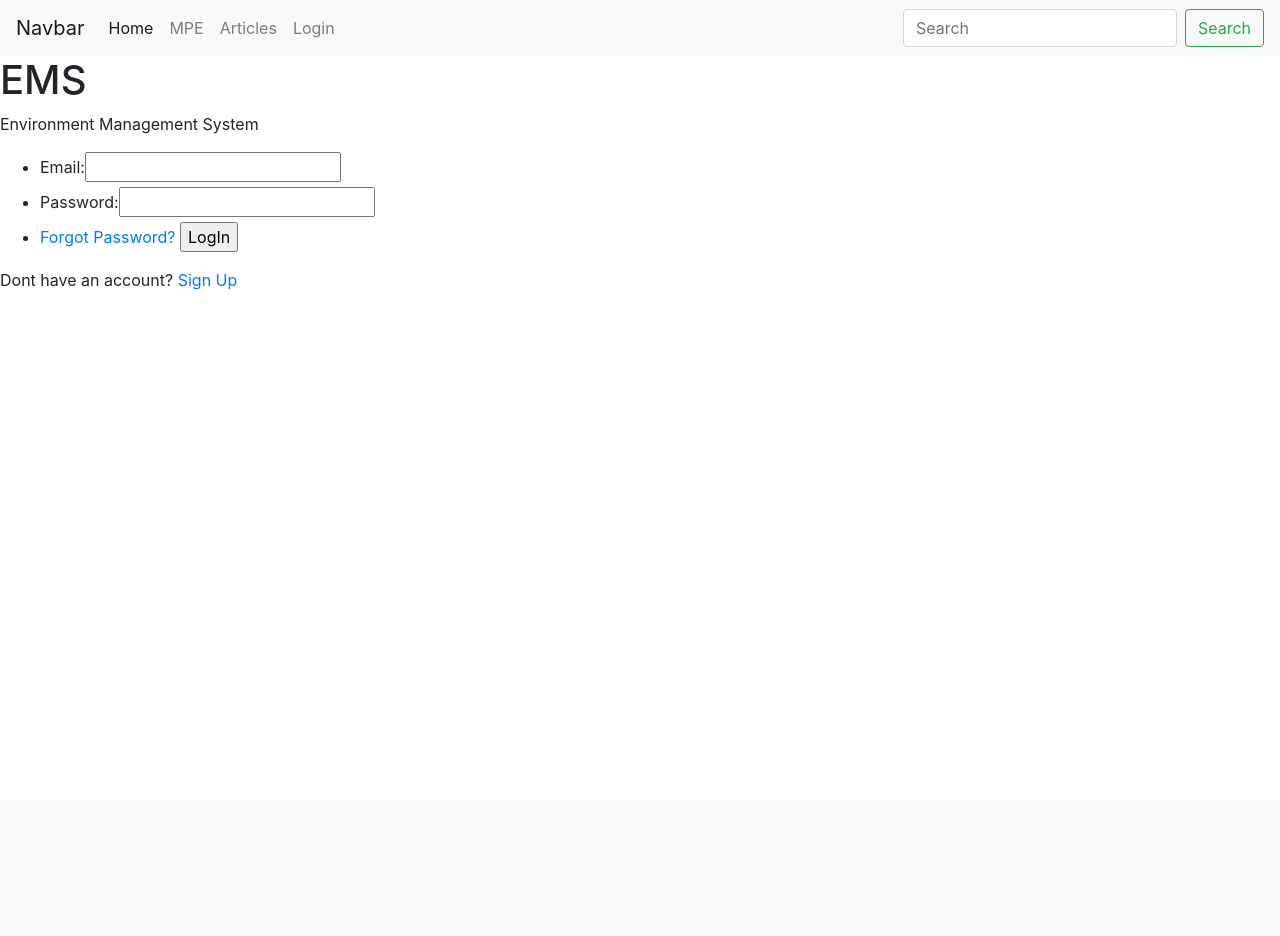
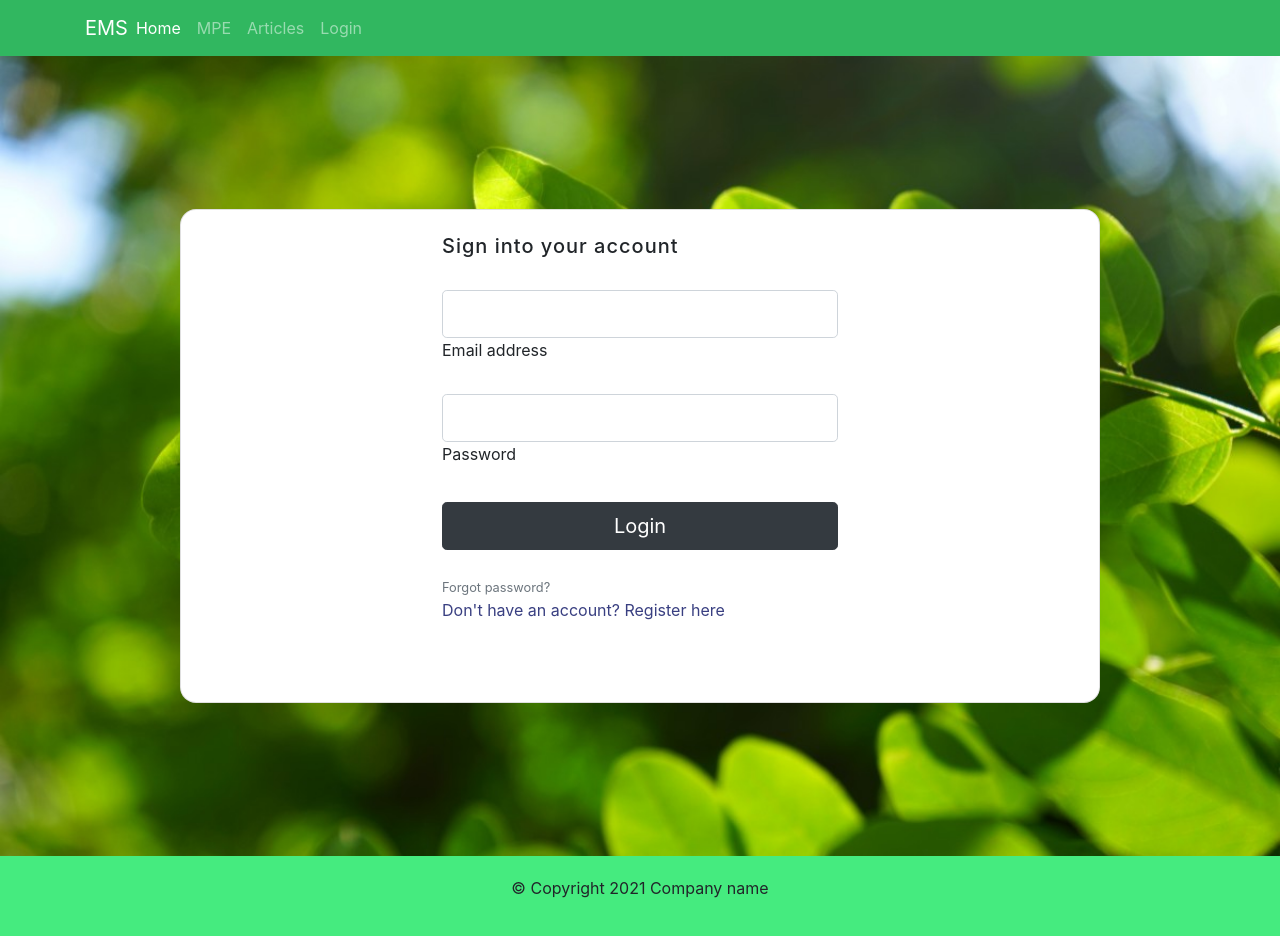
Before and after one commit to akhil-sah/EMS, a Django app: page /login/ in a window 1280 px wide. Before the commit the page ends 290 px from the top, so only its background shows below. Run offline with Django 3.2, Linux system fonts and the light colour scheme; some libraries are stand-ins or nearby versions.

Commit message:
login form styled (but not working yet)

```diff
--- /dev/null
+++ b/static/css/base.css
@@ -0,0 +1,42 @@
+.row-header {
+    margin:0px auto;
+    padding: 0px auto;
+}
+
+.row-content{
+    margin: 0px auto;
+    padding: 50px 0px 50px 0px;
+    border-bottom: 1px ridge;
+    min-height: 400px;
+}
+
+.footer{
+    background-color: #45eb7f;
+    margin: 0px auto;
+    padding: 20px 0px 20px 0px;
+}
+
+.navbar-dark{
+    background-color: #31b760;
+}
+
+body, html {
+  height: 100%;
+}
+
+.bg {
+    /* The image used */
+    background-image: url(../images/leaf.jpg);
+
+    /* Full height */
+    height: 100%;
+    /* Center and scale the image nicely */
+    background-position: center;
+    background-repeat: no-repeat;
+    background-size: cover;
+    -webkit-background-size: cover;
+    -moz-background-size: cover;
+    -o-background-size: cover;
+    background-size: cover;
+    background-color: #fff;
+}
--- a/templates/base.html
+++ b/templates/base.html
@@ -5,49 +5,68 @@
 		<!-- add favicon here-->
 		<title>Environment Management System</title>
 
+	    <meta charset="utf-8">
 	    <meta name="viewport" content="width=device-width, initial-scale=1, shrink-to-fit=no">
-		<meta http-equiv="Content-Type" content="text/html; charset=utf-8" />
+	    <meta http-equiv="x-ua-compatible" content="ie=edge">
 
 		<link rel="stylesheet" href="https://maxcdn.bootstrapcdn.com/bootstrap/4.0.0/css/bootstrap.min.css" integrity="sha384-Gn5384xqQ1aoWXA+058RXPxPg6fy4IWvTNh0E263XmFcJlSAwiGgFAW/dAiS6JXm" crossorigin="anonymous">
-		<script src="https://code.jquery.com/jquery-3.2.1.slim.min.js" integrity="sha384-KJ3o2DKtIkvYIK3UENzmM7KCkRr/rE9/Qpg6aAZGJwFDMVNA/GpGFF93hXpG5KkN" crossorigin="anonymous"></script>
-		<script src="https://cdnjs.cloudflare.com/ajax/libs/popper.js/1.12.9/umd/popper.min.js" integrity="sha384-ApNbgh9B+Y1QKtv3Rn7W3mgPxhU9K/ScQsAP7hUibX39j7fakFPskvXusvfa0b4Q" crossorigin="anonymous"></script>
-		<script src="https://maxcdn.bootstrapcdn.com/bootstrap/4.0.0/js/bootstrap.min.js" integrity="sha384-JZR6Spejh4U02d8jOt6vLEHfe/JQGiRRSQQxSfFWpi1MquVdAyjUar5+76PVCmYl" crossorigin="anonymous"></script>{% block add_files %}
+		<link rel="stylesheet" href="https://cdnjs.cloudflare.com/ajax/libs/font-awesome/4.7.0/css/font-awesome.min.css">
+		<link = rel="stylesheet" href="{% static 'css/base.css' %}">
+
+		{% block add_files %}
 		{% endblock %}
 	</head>
 	<body>
 		<!--content is a variable for block, so we can replace various blocks by using different block var names -->
 		{% block content %}
-		<nav class="navbar navbar-expand-lg navbar-light bg-light">
-			<a class="navbar-brand" href="#">Navbar</a>
-			<button class="navbar-toggler" type="button" data-toggle="collapse" data-target="#navbarSupportedContent" aria-controls="navbarSupportedContent" aria-expanded="false" aria-label="Toggle navigation">
-    			<span class="navbar-toggler-icon"></span>
+		<nav class = "navbar navbar-dark navbar-expand-sm">
+	        <div class = "container">
+	            <button class = "navbar-toggler" type = "button" data-toggle = "collapse" data-target = "#Navbar">
+	                <span class = "navbar-toggler-icon"></span>
 	            </button>
-			<div class="collapse navbar-collapse" id="navbarSupportedContent">
-		    	<ul class="navbar-nav mr-auto">
+	            <a class="navbar-brand mr-auto" href="#">EMS</a>
+	            <div class = "collapse navbar-collapse" id = "Navbar">
+	                <ul class = "navbar-nav mr-auto">
 	                    <li class="nav-item active">
-		        		<a class="nav-link" href="#">Home <span class="sr-only">(current)</span></a>
+	                    	<a class="nav-link" href="/">Home <span class="sr-only">(current)</span></a>
 	                    </li>
 	                    <li class="nav-item">
 	                    	<a class="nav-link" href="/permissible_emissions">MPE<span class="sr-only">(current)</span></a>
 	                    </li>
-		      		<li class="nav-item dropdown">
+	                    <li class="nav-item">
 	                    	<a class="nav-link" href="#">Articles</a>
 	                    </li>
-		      		<li class = "nav-item">
+	                    <li class="nav-item">
 	                    	<a class = "nav-link" href="{% url 'login' %}">Login</a>
 	                    </li>
 	                </ul>
-		    	<form class="form-inline my-2 my-lg-0">
-		      		<input class="form-control mr-sm-2" type="search" placeholder="Search" aria-label="Search">
-		      		<button class="btn btn-outline-success my-2 my-sm-0" type="submit">Search</button>
-		    	</form>
+	            </div>
 	        </div>
     	</nav>
 		{% endblock %}
 
 		{% block content_2 %}
-		dshj
+		    <div class = "bg">
+		      		</div>
+		    <div class ="container">
+		    	<div class = "row row-content">
+
+		  		</div>
+		    </div>
+        </div>
 		{% endblock %}
 		<!-- Footer -->
+		<footer class = "footer">
+	        <div class = "container">
+	           <div class = "row justify-content-center">
+	                <div class = "col-auto">
+	                    <p>© Copyright 2021 Company name</p>
+	                </div>
+	           </div>
+	        </div>
+	    </footer>
+	    <script src="https://code.jquery.com/jquery-3.2.1.slim.min.js" integrity="sha384-KJ3o2DKtIkvYIK3UENzmM7KCkRr/rE9/Qpg6aAZGJwFDMVNA/GpGFF93hXpG5KkN" crossorigin="anonymous"></script>
+		<script src="https://cdnjs.cloudflare.com/ajax/libs/popper.js/1.12.9/umd/popper.min.js" integrity="sha384-ApNbgh9B+Y1QKtv3Rn7W3mgPxhU9K/ScQsAP7hUibX39j7fakFPskvXusvfa0b4Q" crossorigin="anonymous"></script>
+		<script src="https://maxcdn.bootstrapcdn.com/bootstrap/4.0.0/js/bootstrap.min.js" integrity="sha384-JZR6Spejh4U02d8jOt6vLEHfe/JQGiRRSQQxSfFWpi1MquVdAyjUar5+76PVCmYl" crossorigin="anonymous"></script>
 	</body>
 </html>
--- a/templates/index.html
+++ b/templates/index.html
@@ -1,8 +1,5 @@
 {% extends 'base.html' %}
-{% block content_2 %}
-<h1>Home</h1>
-<p>dasknknmkasdmk</p>
-{% endblock %}
+
 
 
 <!--
--- a/templates/login.html
+++ b/templates/login.html
@@ -1,6 +1,6 @@
 {% extends 'base.html' %}
 {% block content_2 %}
-	<div class='loginBlock'>
+<!--	<div class='loginBlock'>
 		<header>
 			<h1 class='title'>EMS</h1>
 			<blockquote class='tagline'>Environment Management System</blockquote>
@@ -10,7 +10,7 @@
 			<form action="{% url 'login' %}" method='POST'>
 				{% csrf_token %}
 				<ul>
-					<li><label>Email: </label>{{form.username}}</li>   <!--form yaha kaha se import?-->
+					<li><label>Email: </label>{{form.username}}</li>
 					<li><label>Password: </label>{{form.password}}</li>
 					<li>
 						<a href="{% url 'password_reset' %}" class='forgotPassword'>Forgot Password?</a>
@@ -23,4 +23,38 @@
 			<p>Dont have an account? <a href="{% url 'register' %}">Sign Up</a></p>
 		</div>
 	</div>
+-->
+<section class="vh-100 bg">
+  	<div class="container py-5 h-100">
+    	<div class="row d-flex justify-content-center align-items-center h-100">
+      		<div class="col col-xl-10">
+        		<div class="card" style="border-radius: 1rem;">
+          			<div class="row g-0">
+            			<div class="offset-3 col-md-6 d-flex align-items-center">
+              				<div class="card-body p-4 text-black">
+				                <form action ="{%url 'login' % }" method = 'POST'>
+				                	{% csrf_token %}
+                  					<h5 class="fw-normal mb-3 pb-3" style="letter-spacing: 1px;">Sign into your account</h5>
+				                    <div class="form-outline mb-4">
+                    					<input type="email" id="username" name = "username" class="form-control form-control-lg" />
+                    					<label class="form-label" for="username">Email address</label>
+                  					</div>
+					                <div class="form-outline mb-4">
+                    					<input type="password" id="password" name = "password" class="form-control form-control-lg" />
+                    					<label class="form-label" for="password">Password</label>
+                    				</div>
+				                    <div class="pt-1 mb-4">
+                    					<button class="btn btn-dark btn-lg btn-block" type="submit">Login</button>
+                  					</div>
+	                    			<a class="small text-muted" href="{% url 'password_reset' %}">Forgot password?</a>
+                  					<p class="mb-5 pb-lg-2" style="color: #393f81;">Don't have an account? <a href="{% url 'register' %}" style="color: #393f81;">Register here</a></p>
+                    			</form>
+              				</div>
+            			</div>
+          			</div>
+        		</div>
+      		</div>
+    	</div>
+  	</div>
+</section>
 {% endblock %}
```
Also changed, not shown: static/images/Little-green-leaves-wallpaper.jpg (added), static/images/leaf.jpg (added), static/images/nature-1632805132007-7211.jpg (added). Lines whose indentation alone changed are shown as unchanged.
